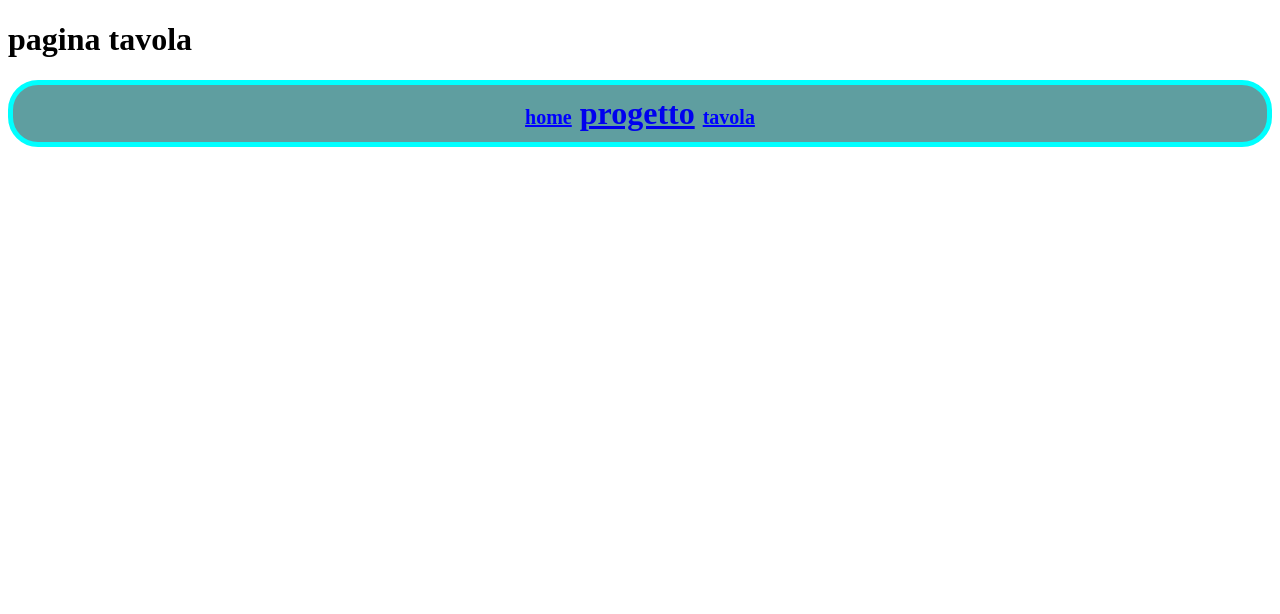
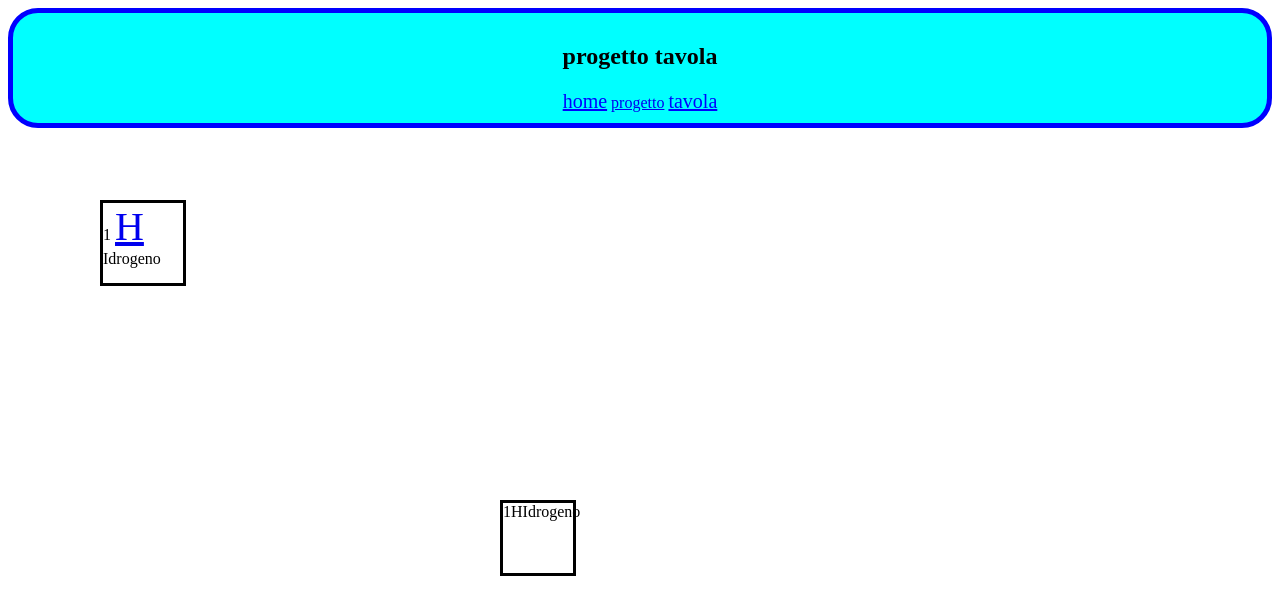
Before and after one commit to frgtrgtrg/Svizzera, a plain HTML site: page tavola.html in a window 1280 px wide. Drawn offline with Linux system fonts and the light colour scheme.

Commit message:
brigate rosse

```diff
--- /dev/null
+++ b/script.js
@@ -0,0 +1,26 @@
+
+
+let contenitore = document.createElement('div');
+contenitore.style.borderStyle = 'solid';
+contenitore.style.width = '70px';
+contenitore.style.height = '70px';
+contenitore.style.position = 'absolute';
+contenitore.style.top = '500px';
+contenitore.style.left = '500px';
+
+let numeroAtomico = document.createElement('span');
+numeroAtomico.innerText = '1';
+
+let simbolo = document.createElement('a');
+simbolo.innerText = 'H';
+
+let nomeElemento = document.createElement ('span');
+nomeElemento.innerText = 'Idrogeno'
+
+contenitore.appendChild(numeroAtomico);
+contenitore.appendChild(simbolo);
+contenitore.appendChild(nomeElemento);
+
+let contenutoPrincipale = document.getElementById('contenuto-principale');
+
+contenutoPrincipale.appendChild(contenitore);
--- a/style.css
+++ b/style.css
@@ -1,8 +1,8 @@
 .intestazione{
-    background-color: cadetblue;
+    background-color: cyan;
     text-align: center;
     border-style: solid;
-    border-color: cyan;
+    border-color: blue;
     border-width: 5px;
     padding: 10px;
 
@@ -13,3 +13,16 @@
     font-size: 20px;
     color: blue;
 }
+
+.contenitore{
+    border-style: solid;
+    width: 80px;
+    height: 80px;
+    position: absolute;
+    top: 200px;
+    left: 100px;
+}
+
+.simbolo{
+    font-size: 40px;
+}
--- a/tavola.html
+++ b/tavola.html
@@ -8,20 +8,25 @@
     <link rel="stylesheet" href="style.css">
 </head>
 <body>
-    <h1>pagina tavola<h1>
-</body>
     <header class="intestazione">
         <nav>
+            <h1>progetto tavola</h1>
             <a class="nav-link" href="index.html">home</a>
             <a class=nav-link" href="progetto.html">progetto</a>
             <a class="nav-link" href="tavola.html">tavola</a>
         </nav>
 
     </header>
-<main>
-
+    <main id="contenuto-principale">
+    <div class="contenitore">
+        <span class="numero-atomico">1</span>
+        <a class="simbolo" href="http://it.wikipedia.org/wiki/Idrogeno" target="_blank" rel="noopener noreferrer">H</a>
+        <span class="nome-elemento">Idrogeno</span>
+    </div>
     </main>
     <footer>
 
     </footer>
+</body>
+<script src="script.js"></script>
 </html>
```
Also changed, not shown: index.html (+1 -1 lines), progetto.html (+1 -1 lines). Lines whose indentation alone changed are shown as unchanged.
